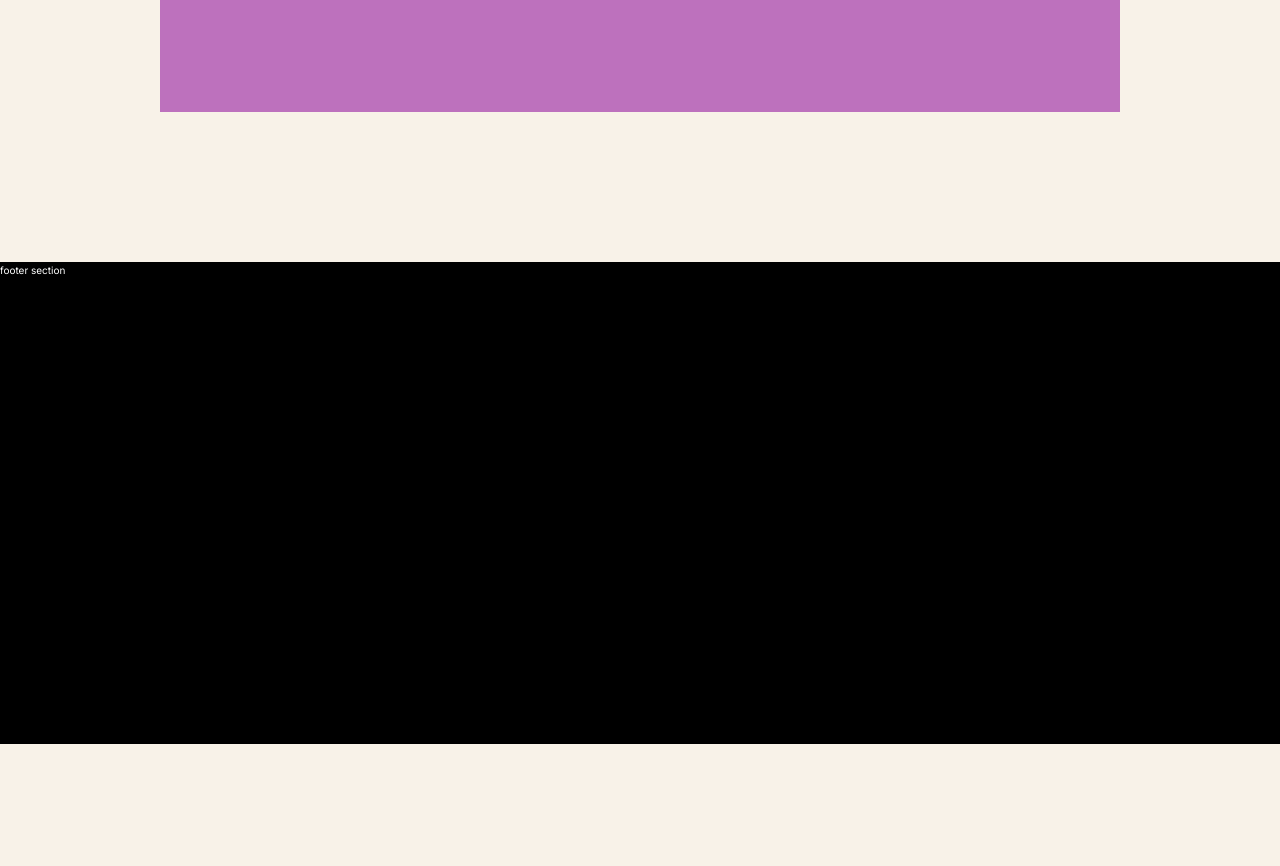
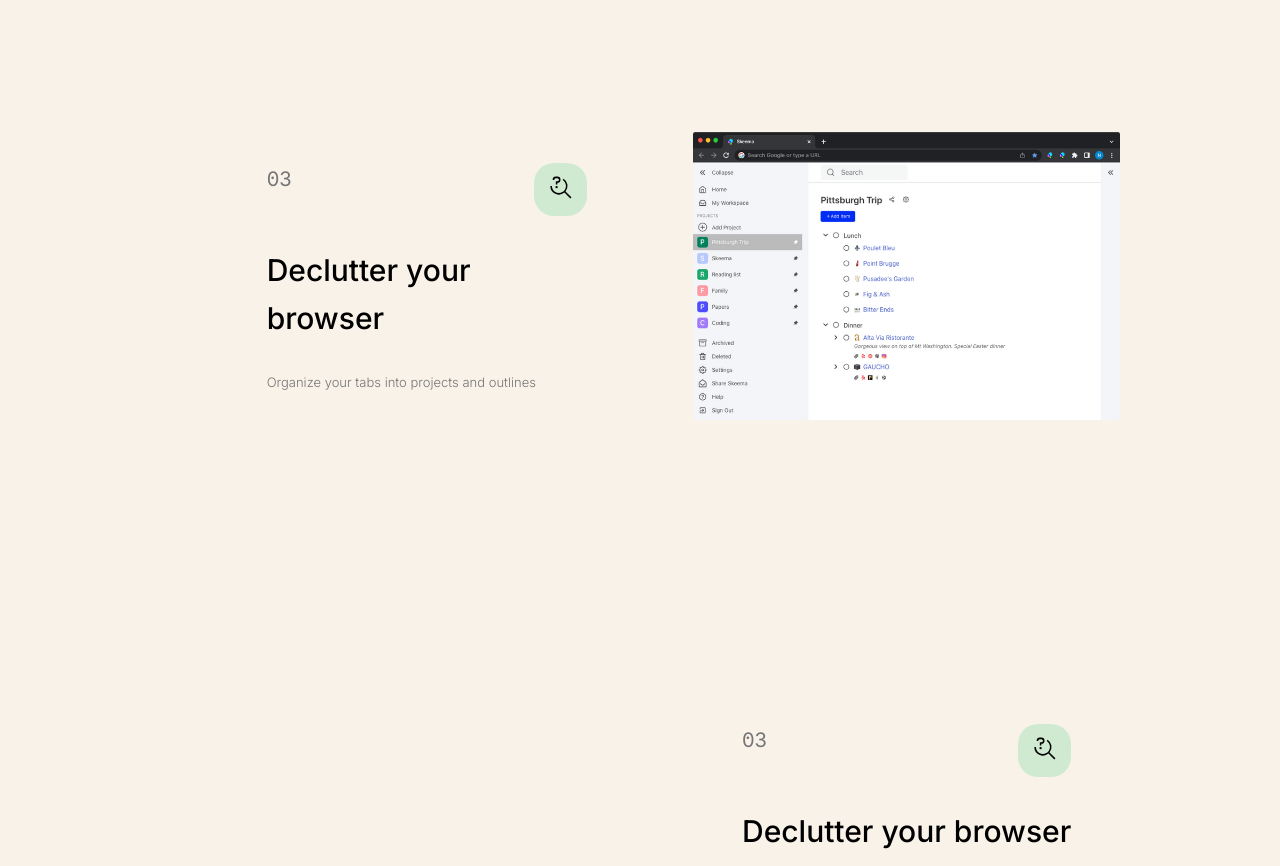
Before and after one commit to chshahid119/skeema-clone, a website: page index.html in a window 1280 px wide. Shown: the part 2820-3686 px from the top of the page. Before the commit the page ends 3564 px from the top, so only its background shows below. Drawn offline with Linux system fonts and the light colour scheme.

Commit message:
features section added

```diff
--- a/index.html
+++ b/index.html
@@ -152,13 +152,7 @@
           <div class="card-container">
             <div class="card-container__logoNum">
               <p class="card-container__logoNum--num">03</p>
-              <div class="card-container__logoNum--logo1">
-                <img
-                  class="card-container__logoNum--logo1-width"
-                  src="./images/icons/hourglass.svg"
-                  alt="hourglass icon"
-                />
-              </div>
+
               <div class="card-container__logoNum--logo3">
                 <img
                   class="card-container__logoNum--logo3-width"
@@ -179,9 +173,48 @@
 
     <!-- Features Section  -->
     <div class="section-features">
-      <div class="features-headings">
-        <div class="features-number">01</div>
-        <h2 class="heading-secondary">Declutter your browser</h2>
+      <div class="features-container">
+        <!-- Line 1 features and headings  -->
+        <div class="features-container__heading-1">
+          <div class="features-container-flex-numlogo">
+            <p class="card-container__logoNum--num">03</p>
+            <div class="card-container__logoNum--logo3">
+              <img
+                class="card-container__logoNum--logo3-width"
+                src="./images/icons/search.svg"
+                alt="hourglass icon"
+              />
+            </div>
+          </div>
+          <h2 class="heading-secondary">Declutter your browser</h2>
+          <p class="card-container__description">
+            Organize your tabs into projects and outlines
+          </p>
+        </div>
+        <div class="features-container-imgdiv">
+          <img src="/images/declutter-01.png" alt="feature 1 image" />
+        </div>
+
+        <!-- LINE 2 FEATURES  -->
+        <div class="features-container__heading-1-2">
+          <div class="features-container-flex-numlogo">
+            <p class="card-container__logoNum--num">03</p>
+            <div class="card-container__logoNum--logo3">
+              <img
+                class="card-container__logoNum--logo3-width"
+                src="./images/icons/search.svg"
+                alt="hourglass icon"
+              />
+            </div>
+          </div>
+          <h2 class="heading-secondary">Declutter your browser</h2>
+          <p class="card-container__description">
+            Organize your tabs into projects and outlines
+          </p>
+        </div>
+        <div class="features-container-imgdiv-2">
+          <img src="/images/declutter-01.png" alt="feature 1 image" />
+        </div>
       </div>
     </div>
 
@@ -189,14 +222,6 @@
     <div class="section-cta">cta section</div>
     <div class="section-aboutus">about section</div>
     <div class="section-footer">footer section</div>
-
-    <div class="card-container__logoNum--logo3">
-      <img
-        class="card-container__logoNum--logo1-width"
-        src="./images/icons/hourglass.svg"
-        alt="hourglass icon"
-      />
-    </div>
   </body>
 </html>
 
--- a/sass/abstracts/_mixins.scss
+++ b/sass/abstracts/_mixins.scss
@@ -0,0 +1,4 @@
+@mixin addGap {
+  display: grid;
+  grid-row-gap: 3rem;
+}
--- a/sass/base/_utilities.scss
+++ b/sass/base/_utilities.scss
@@ -4,4 +4,10 @@
       margin-top: -2rem;
     }
   }
+
+  &-positive {
+    &__left {
+      margin-left: 15rem;
+    }
+  }
 }
--- a/sass/layout/_features.scss
+++ b/sass/layout/_features.scss
@@ -1,14 +1,40 @@
 .section-features {
-  border: 1px solid red;
   grid-column: col-start 2 / col-end 7;
   grid-row: 4/5;
-
-  display: grid;
-  grid-template-columns: repeat(8, 1fr);
-  grid-template-rows: repeat(3, 1fr);
 }
 
 .features {
-  &__headings-1 {
+  &-container {
+    display: grid;
+    grid-template-columns: repeat(9, 1fr);
+    align-items: center;
+    justify-items: center;
+    grid-row-gap: 30rem;
+
+    &__heading {
+      &-1 {
+        grid-column: 2 / span 3;
+        @include addGap;
+        &-2 {
+          grid-column: 6 / span 4;
+          @include addGap;
+        }
+      }
+    }
+
+    &-imgdiv {
+      grid-column: 6 / span 4;
+
+      img {
+        width: 100%;
+      }
+      &-2 {
+        grid-column: 1 / span 4;
+      }
+    }
+    &-flex-numlogo {
+      display: flex;
+      justify-content: space-between;
+    }
   }
 }
```
Also changed, not shown: css/style.css, 1 other file.
